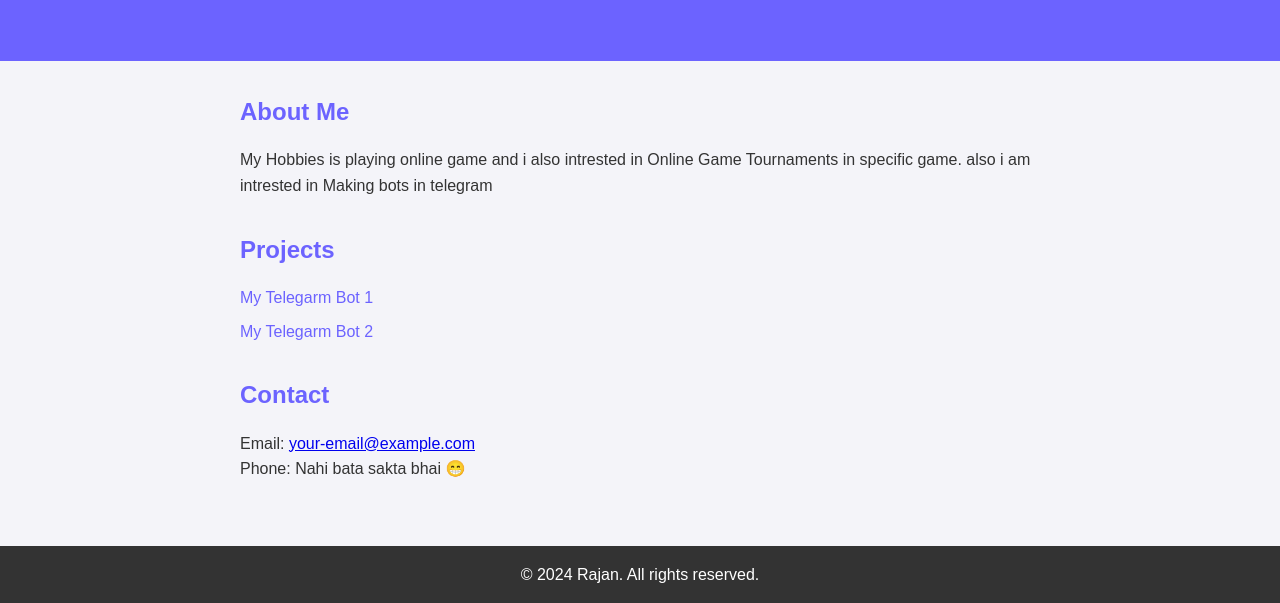
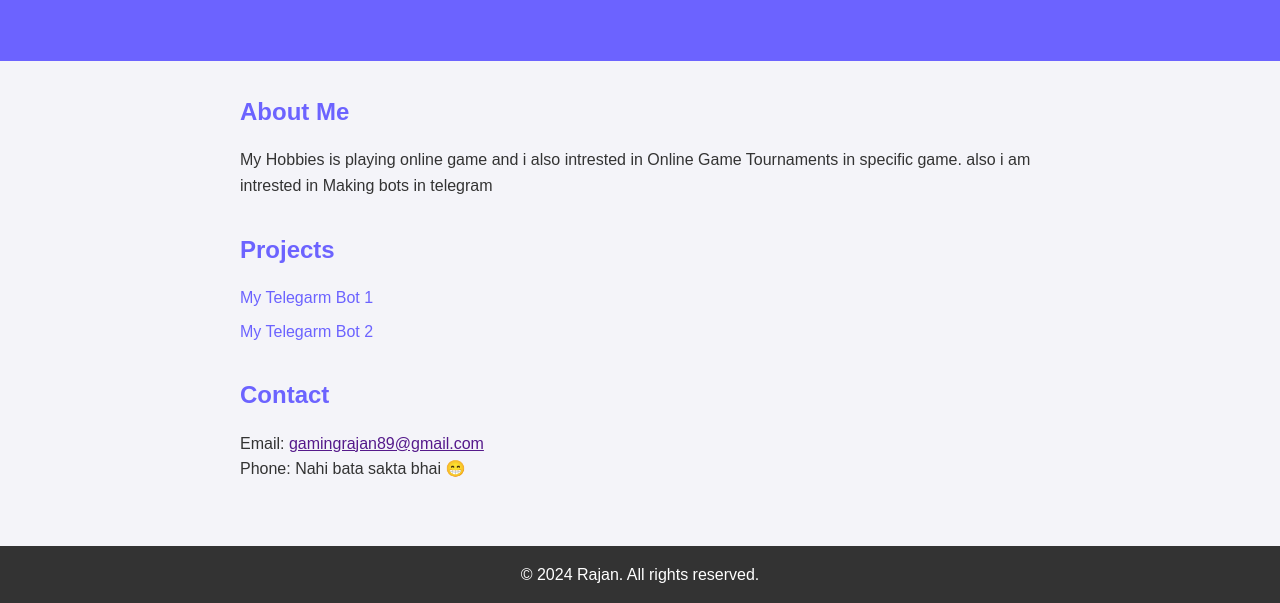
Before and after one commit to Rajan7782/rajanbio, a plain HTML site: page index.html in a window 1280 px wide. Shown: the part 324-927 px from the top of the page. Drawn offline with Linux system fonts and the light colour scheme.

Commit message:
Update index.html

```diff
--- a/index.html
+++ b/index.html
@@ -33,7 +33,7 @@
 
         <section id="contact">
             <h2>Contact</h2>
-            <p>Email: <a href="gamingrajan89@gmail.com">your-email@example.com</a></p>
+            <p>Email: <a href=""your-email@example.com>gamingrajan89@gmail.com</a></p>
             <p>Phone: Nahi bata sakta bhai 😁</p>
         </section>
     </main>
```
